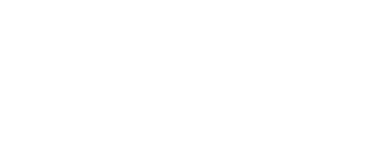
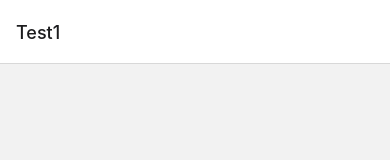
Before and after one commit to nightohl/react-native-testing, a React Native app: screen / in a window 390 px wide. Shown: the top 160 px of the page. Built offline with nearby package versions, Linux system fonts and the light colour scheme.

Commit message:
add<Route>: Stack route 추가

```diff
--- a/App.tsx
+++ b/App.tsx
@@ -1,13 +1,13 @@
-// for react-navigation/stack
 import 'react-native-gesture-handler';
 
 import {NavigationContainer} from '@react-navigation/native';
 import React from 'react';
+import {Stack} from './src/routes/Stack';
 
 function App(): React.JSX.Element {
   return (
     <NavigationContainer>
-      <></>
+      <Stack />
     </NavigationContainer>
   );
 }
--- /dev/null
+++ b/src/routes/Stack/index.tsx
@@ -0,0 +1,24 @@
+import React, {FC} from 'react';
+import {createStackNavigator} from '@react-navigation/stack';
+
+export type StackParams = {
+  Test1: undefined;
+  Test2: undefined;
+  Test3: undefined;
+};
+
+const {Navigator, Screen} = createStackNavigator<StackParams>();
+
+export const Stack = () => {
+  return (
+    <Navigator>
+      <Screen name="Test1" component={Empty} />
+      <Screen name="Test2" component={Empty} />
+      <Screen name="Test3" component={Empty} />
+    </Navigator>
+  );
+};
+
+const Empty: FC = () => {
+  return <></>;
+};
```
Also changed, not shown: 1 other file (tests, documents, lock files or other folders).
